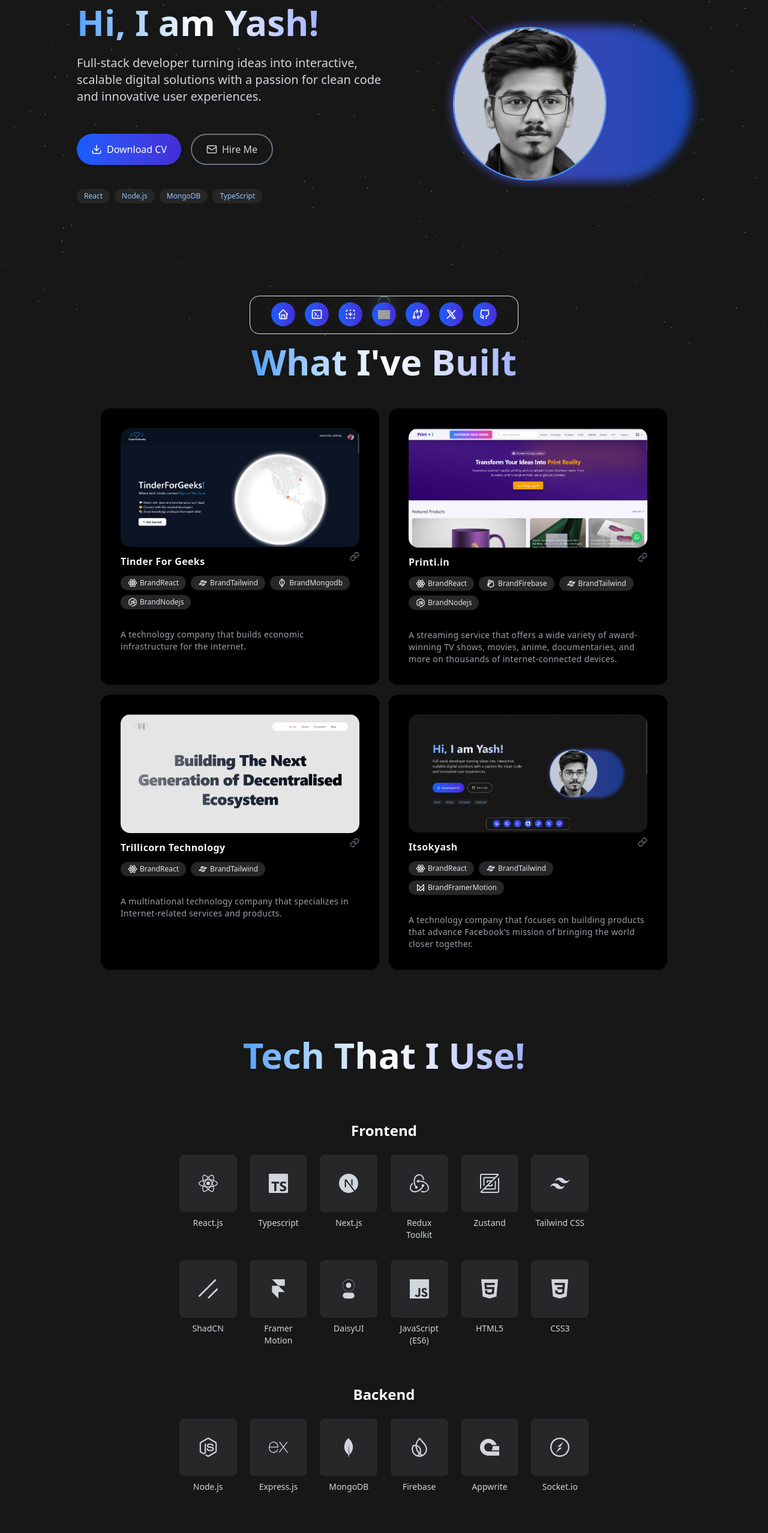
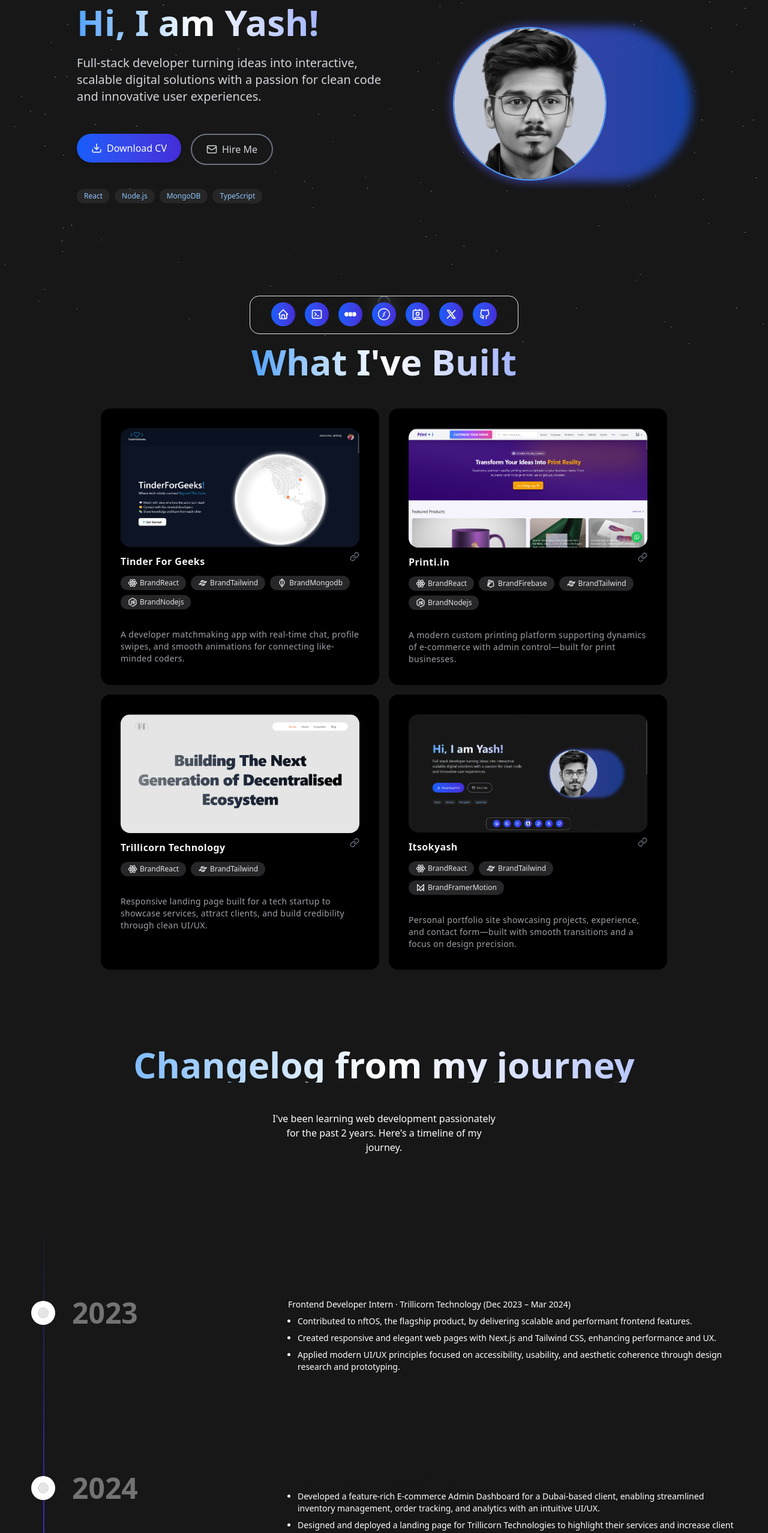
Before and after one commit to yashbhidawe/portfolio, a React (Vite) app: page / in a window 1280 px wide. Shown: the part 227-2783 px from the top of the page at 60% size. Built offline with nearby package versions, Linux system fonts and the light colour scheme; grey boxes are pictures that could not be loaded.

Commit message:
add experince section

```diff
--- a/index.html
+++ b/index.html
@@ -1,5 +1,5 @@
 <!DOCTYPE html>
-<html lang="en">
+<html lang="en" class="scroll-smooth">
   <head>
     <meta charset="UTF-8" />
     <link rel="icon" type="image/svg+xml" href="/vite.svg" />
--- a/src/App.jsx
+++ b/src/App.jsx
@@ -4,6 +4,7 @@
 import Projects from "./components/Projects";
 import TechStack from "./components/TechStack";
 import Contact from "./components/Contact";
+import { Experience } from "./components/Experience";
 
 const App = () => {
   return (
@@ -13,6 +14,7 @@
       </div>
       <Hero />
       <Projects />
+      <Experience />
       <TechStack />
       <Contact />
     </div>
--- a/src/components/Contact.jsx
+++ b/src/components/Contact.jsx
@@ -18,7 +18,7 @@
     },
     {
       icon: SiX,
-      title: "X",
+      title: "X (Twitter)",
       link: "https://x.com/itsokyash_",
       color: "#1DA1F2",
     },
@@ -26,7 +26,7 @@
       icon: SiGithub,
       title: "Github",
       link: "https://github.com/yashbhidawe",
-      color: "#181717",
+      color: "#000000",
     },
     {
       icon: SiLinkedin,
@@ -58,7 +58,10 @@
   };
 
   return (
-    <div className="flex flex-col justify-center items-center py-16 px-4">
+    <div
+      id="contact"
+      className="flex flex-col justify-center items-center py-16 px-4"
+    >
       <motion.h1
         className="text-4xl md:text-6xl font-bold bg-clip-text text-transparent bg-gradient-to-r from-blue-400 via-white to-indigo-300 mb-12 text-center"
         initial={{ opacity: 0, y: -20 }}
--- /dev/null
+++ b/src/components/Experience.jsx
@@ -0,0 +1,65 @@
+import React from "react";
+import { Timeline } from "@/components/ui/timeline";
+
+export function Experience() {
+  const data = [
+    {
+      title: "2023",
+      content: (
+        <div id="experience">
+          <p className="mb-2 text-sm font-medium text-white dark:text-neutral-100">
+            Frontend Developer Intern · Trillicorn Technology (Dec 2023 – Mar
+            2024)
+          </p>
+          <ul className="list-disc pl-4 text-xs font-normal text-white md:text-sm dark:text-neutral-200">
+            <li className="mb-2">
+              Contributed to nftOS, the flagship product, by delivering scalable
+              and performant frontend features.
+            </li>
+            <li className="mb-2">
+              Created responsive and elegant web pages with Next.js and Tailwind
+              CSS, enhancing performance and UX.
+            </li>
+            <li className="mb-2">
+              Applied modern UI/UX principles focused on accessibility,
+              usability, and aesthetic coherence through design research and
+              prototyping.
+            </li>
+          </ul>
+        </div>
+      ),
+    },
+    {
+      title: "2024",
+      content: (
+        <div>
+          <p className="mb-2 text-sm font-medium text-neutral-900 dark:text-neutral-100">
+            Frontend Developer · Freelance (2024 – Present)
+          </p>
+          <ul className="list-disc pl-4 text-xs font-normal text-white md:text-sm dark:text-neutral-200">
+            <li className="mb-2">
+              Developed a feature-rich E-commerce Admin Dashboard for a
+              Dubai-based client, enabling streamlined inventory management,
+              order tracking, and analytics with an intuitive UI/UX.
+            </li>
+            <li className="mb-2">
+              Designed and deployed a landing page for Trillicorn Technologies
+              to highlight their services and increase client engagement.
+            </li>
+            <li className="mb-2">
+              Delivered multiple frontend projects using React, Tailwind, and
+              Firebase—emphasizing user-centric design and collaborative
+              development.
+            </li>
+          </ul>
+        </div>
+      ),
+    },
+  ];
+
+  return (
+    <div className="relative w-full overflow-clip">
+      <Timeline data={data} />
+    </div>
+  );
+}
--- a/src/components/FloatingDockDemo.jsx
+++ b/src/components/FloatingDockDemo.jsx
@@ -8,6 +8,8 @@
   IconNewSection,
   IconTerminal2,
 } from "@tabler/icons-react";
+import { SiLetterboxd, SiSocketdotio } from "react-icons/si";
+import { Contact } from "lucide-react";
 
 export function FloatingDockDemo() {
   const links = [
@@ -20,41 +22,37 @@
     },
 
     {
-      title: "Products",
+      title: "Projects",
       icon: (
         <IconTerminal2 className="h-full w-full text-white dark:text-neutral-300" />
       ),
-      href: "#",
+      href: "#projects",
     },
     {
-      title: "Components",
+      title: "Experience",
       icon: (
-        <IconNewSection className="h-full w-full text-white dark:text-neutral-300" />
+        <SiLetterboxd className="h-full w-full text-white dark:text-neutral-300" />
       ),
-      href: "#",
+      href: "#experience",
     },
     {
-      title: "Aceternity UI",
+      title: "Tech-Stack",
       icon: (
-        <img
-          src="https://assets.aceternity.com/logo-dark.png"
-          width={20}
-          height={20}
-          alt="Aceternity Logo"
-        />
+        <SiSocketdotio className="h-full w-full text-white dark:text-neutral-300" />
       ),
-      href: "#",
-    },
-    {
-      title: "Changelog",
-      icon: (
-        <IconExchange className="h-full w-full text-white dark:text-neutral-300" />
-      ),
-      href: "#",
+      href: "#tech",
     },
 
     {
-      title: "Twitter",
+      title: "Contact",
+      icon: (
+        <Contact className="h-full w-full text-white dark:text-neutral-300" />
+      ),
+      href: "#contact",
+    },
+
+    {
+      title: "X(Twitter)",
       icon: (
         <IconBrandX className="h-full w-full text-white dark:text-neutral-300" />
       ),
@@ -65,7 +63,7 @@
       icon: (
         <IconBrandGithub className="h-full w-full text-white dark:text-neutral-300" />
       ),
-      href: "#",
+      href: "https://www.github.com/yashbhidawe",
     },
   ];
   return (
--- a/src/components/Hero.jsx
+++ b/src/components/Hero.jsx
@@ -77,6 +77,7 @@
               </motion.p>
 
               <motion.div variants={itemVariants} className="flex gap-4 pt-6">
+                <a href="https://drive.google.com/file/d/1JNDLqhHBwqM8fT7EXypclXkh96I8g9W1/view?usp=sharing">
                   <motion.button
                     className="flex items-center gap-2 bg-gradient-to-r from-blue-600 to-indigo-700 hover:from-blue-700 hover:to-indigo-800 text-white px-6 py-3 rounded-full font-medium transition-all shadow-md hover:shadow-indigo-500/50 cursor-pointer"
                     whileHover={{ scale: 1.05 }}
@@ -85,6 +86,7 @@
                     <Download size={18} />
                     Download CV
                   </motion.button>
+                </a>
 
                 <motion.button
                   className="flex items-center gap-2 bg-transparent border-2 border-gray-500 hover:border-white text-gray-300 hover:text-white px-6 py-3 rounded-full font-medium transition-all cursor-pointer"
--- a/src/components/Projects.jsx
+++ b/src/components/Projects.jsx
@@ -14,7 +14,10 @@
 
 export default function Projects() {
   return (
-    <div className="max-w-5xl mx-auto px-8 flex flex-col justify-center items-center">
+    <div
+      id="projects"
+      className="max-w-5xl mx-auto px-8 flex flex-col justify-center items-center"
+    >
       <h1 className="text-4xl md:text-6xl font-bold bg-clip-text text-transparent bg-gradient-to-r from-blue-400 via-white to-indigo-300">
         What I've Built
       </h1>
@@ -26,7 +29,7 @@
   {
     title: "Tinder For Geeks",
     description:
-      "A technology company that builds economic infrastructure for the internet.",
+      "A developer matchmaking app with real-time chat, profile swipes, and smooth animations for connecting like-minded coders.",
     link: "https://tinder-for-geeks.vercel.app",
     imageUrl: tinder,
     tech: [
@@ -39,7 +42,7 @@
   {
     title: "Printi.in",
     description:
-      "A streaming service that offers a wide variety of award-winning TV shows, movies, anime, documentaries, and more on thousands of internet-connected devices.",
+      "A modern custom printing platform supporting dynamics of e-commerce with admin control—built for print businesses.",
     link: "https://printi.in",
     imageUrl: printi,
     tech: [
@@ -52,7 +55,7 @@
   {
     title: "Trillicorn Technology",
     description:
-      "A multinational technology company that specializes in Internet-related services and products.",
+      "Responsive landing page built for a tech startup to showcase services, attract clients, and build credibility through clean UI/UX.",
     link: "https://trillicorn-technology.vercel.app/",
     imageUrl: trillicorn,
     tech: [IconBrandReact, IconBrandTailwind],
@@ -60,7 +63,7 @@
   {
     title: "Itsokyash",
     description:
-      "A technology company that focuses on building products that advance Facebook's mission of bringing the world closer together.",
+      "Personal portfolio site showcasing projects, experience, and contact form—built with smooth transitions and a focus on design precision.",
     link: "https://itsokyash.vercel.app",
     imageUrl: portfolio,
     tech: [IconBrandReact, IconBrandTailwind, IconBrandFramerMotion],
--- a/src/components/TechStack.jsx
+++ b/src/components/TechStack.jsx
@@ -81,7 +81,7 @@
 
 const TechStack = () => {
   const renderTechSection = (techArray, title) => (
-    <div className="mt-12 mb-16">
+    <div id="tech" className="mt-12 mb-16">
       <h2 className="text-2xl font-semibold text-white mb-6 text-center">
         {title}
       </h2>
@@ -99,7 +99,7 @@
               whileHover={{
                 scale: 1.1,
                 transition: { duration: 0.2 },
-                background: tech.color,
+                background: "#000000",
               }}
             >
               <tech.Icon className="w-8 h-8 text-gray-300 transition-colors duration-300" />
@@ -121,7 +121,7 @@
         animate={{ opacity: 1, y: 0 }}
         transition={{ duration: 0.5 }}
       >
-        Tech That I Use!
+        Tech That I've Used!
       </motion.h1>
       <div className="max-w-2xl w-full">
         {renderTechSection(techStackData.frontend, "Frontend")}
--- /dev/null
+++ b/src/components/ui/timeline.jsx
@@ -0,0 +1,82 @@
+"use client";
+import { useScroll, useTransform, motion } from "motion/react";
+import React, { useEffect, useRef, useState } from "react";
+
+export const Timeline = ({ data }) => {
+  const ref = useRef(null);
+  const containerRef = useRef(null);
+  const [height, setHeight] = useState(0);
+
+  useEffect(() => {
+    if (ref.current) {
+      const rect = ref.current.getBoundingClientRect();
+      setHeight(rect.height);
+    }
+  }, [ref]);
+
+  const { scrollYProgress } = useScroll({
+    target: containerRef,
+    offset: ["start 10%", "end 50%"],
+  });
+
+  const heightTransform = useTransform(scrollYProgress, [0, 1], [0, height]);
+  const opacityTransform = useTransform(scrollYProgress, [0, 0.1], [0, 1]);
+
+  return (
+    <div
+      className="w-full bg-[#161716] text-white font-sans md:px-10"
+      ref={containerRef}
+    >
+      <div className="max-w-7xl mx-auto py-20 px-4 md:px-8 lg:px-10 text-center">
+        <h2 className="text-4xl md:text-6xl font-bold bg-clip-text text-transparent bg-gradient-to-r from-blue-400 via-white to-indigo-300 mb-12 text-center">
+          Changelog from my journey
+        </h2>
+        <div className="w-full flex justify-center items-center">
+          {" "}
+          <p className=" text-sm md:text-base max-w-sm text-center">
+            I&apos;ve been learning web development passionately for the past 2
+            years. Here&apos;s a timeline of my journey.
+          </p>
+        </div>
+      </div>
+      <div ref={ref} className="relative max-w-7xl mx-auto pb-20">
+        {data.map((item, index) => (
+          <div
+            key={index}
+            className="flex justify-start pt-10 md:pt-40 md:gap-10"
+          >
+            <div className="sticky flex flex-col md:flex-row z-40 items-center top-40 self-start max-w-xs lg:max-w-sm md:w-full">
+              <div className="h-10 absolute left-3 md:left-3 w-10 rounded-full bg-white dark:bg-black flex items-center justify-center">
+                <div className="h-4 w-4 rounded-full bg-neutral-200 dark:bg-neutral-800 border border-neutral-300 dark:border-neutral-700 p-2" />
+              </div>
+              <h3 className="hidden md:block text-xl md:pl-20 md:text-5xl font-bold text-neutral-500 dark:text-neutral-500 ">
+                {item.title}
+              </h3>
+            </div>
+
+            <div className="relative pl-20 pr-4 md:pl-4 w-full">
+              <h3 className="md:hidden block text-2xl mb-4 text-left font-bold text-white">
+                {item.title}
+              </h3>
+              {item.content}{" "}
+            </div>
+          </div>
+        ))}
+        <div
+          style={{
+            height: height + "px",
+          }}
+          className="absolute md:left-8 left-8 top-0 overflow-hidden w-[2px] bg-[linear-gradient(to_bottom,var(--tw-gradient-stops))] from-transparent from-[0%] via-neutral-200 dark:via-neutral-700 to-transparent to-[99%]  [mask-image:linear-gradient(to_bottom,transparent_0%,black_10%,black_90%,transparent_100%)] "
+        >
+          <motion.div
+            style={{
+              height: heightTransform,
+              opacity: opacityTransform,
+            }}
+            className="absolute inset-x-0 top-0  w-[2px] bg-gradient-to-t  from-blue-600 via-indigo-700 to-transparent from-[0%] via-[10%] rounded-full"
+          />
+        </div>
+      </div>
+    </div>
+  );
+};
```
Lines whose indentation alone changed are shown as unchanged.
